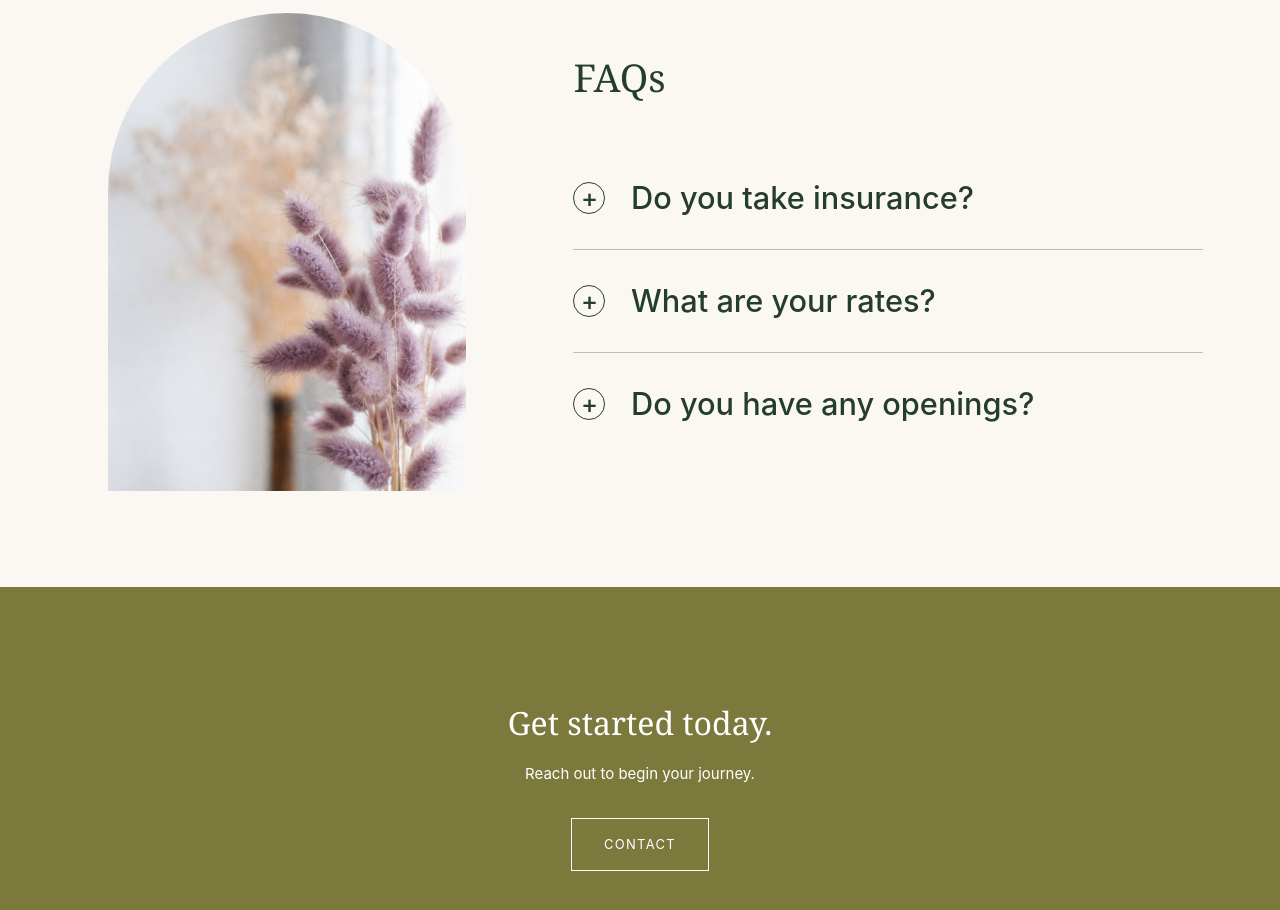
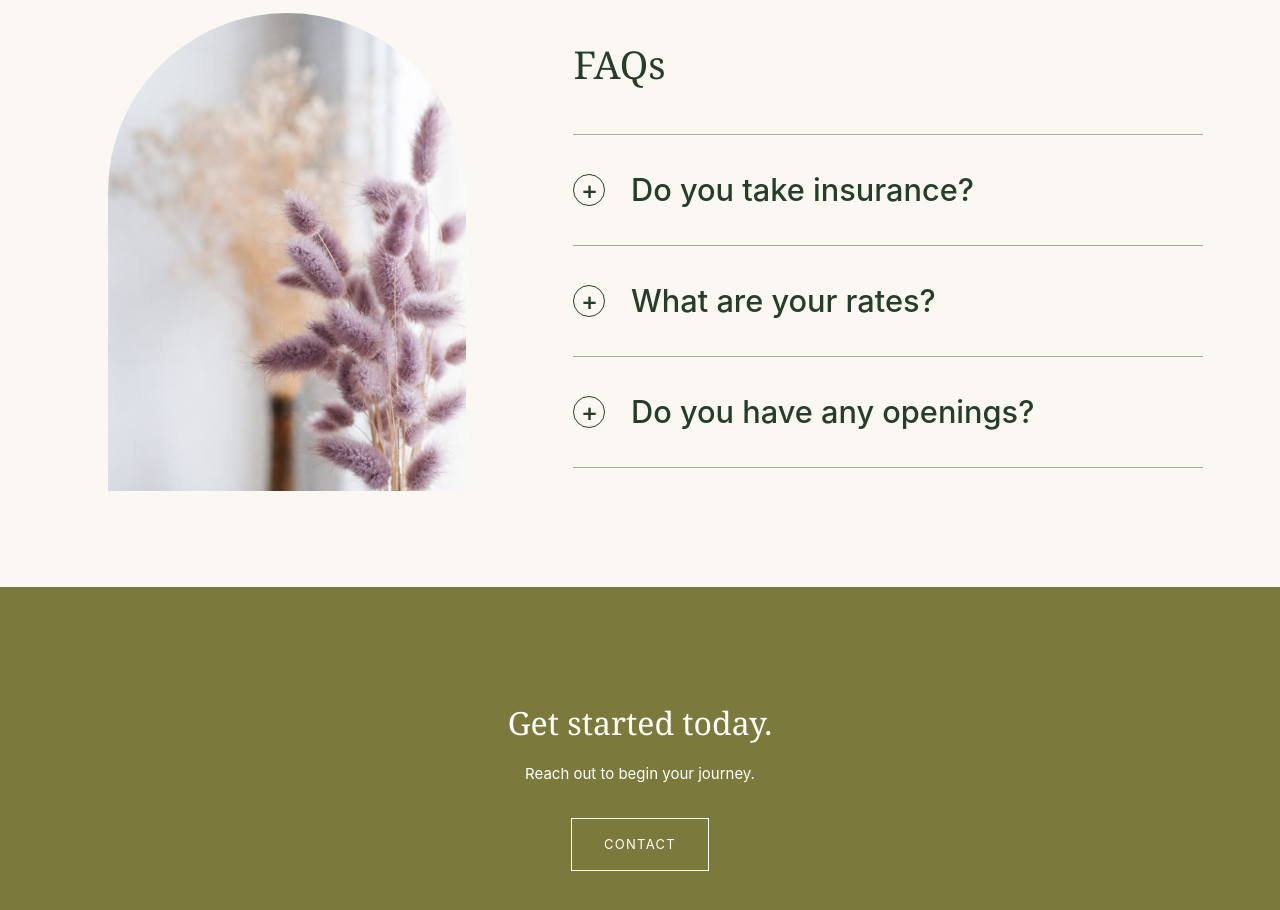
Before and after one commit to jacksyswain/lilca_homepage, a Next.js app: page / in a window 1280 px wide. Shown: the part 4180-5090 px from the top of the page. Built offline with nearby package versions, Linux system fonts and the light colour scheme.

Commit message:
new update

```diff
--- a/app/components/FAQ.jsx
+++ b/app/components/FAQ.jsx
@@ -65,16 +65,15 @@ export default function FAQ() {
               FAQs
             </h2>
           </RevealItem>
-
-          <div className="divide-y divide-textDark/30">
+<div className="border-t border-textDark/40">
   {faqs.map((item, i) => (
     <RevealItem key={i} delay={baseDelay + 0.02 * i}>
-      <div>
+      <div className="border-b border-textDark/40">
         <button
           onClick={() => setOpen(open === i ? null : i)}
           className="
             w-full
-            py-[3.5vh]
+            py-[4vh]
             flex items-center gap-[1.6rem]
             text-left
             font-medium
@@ -94,7 +93,7 @@ export default function FAQ() {
             {open === i ? "−" : "+"}
           </span>
 
-          {/* QUESTION TEXT — 200% BIGGER */}
+          {/* QUESTION TEXT — BIG */}
           <span className="text-[clamp(1.8rem,2.4vw,2.2rem)]">
             {item.q}
           </span>
@@ -104,7 +103,7 @@ export default function FAQ() {
           <p
             className="
               pl-[4.2rem]
-              pb-[3.5vh]
+              pb-[4vh]
               text-[clamp(1.3rem,1.6vw,1.5rem)]
               leading-relaxed
               text-textDark/80
@@ -118,6 +117,8 @@ export default function FAQ() {
   ))}
 </div>
 
+
+
         </div>
       </div>
     </section>
```
